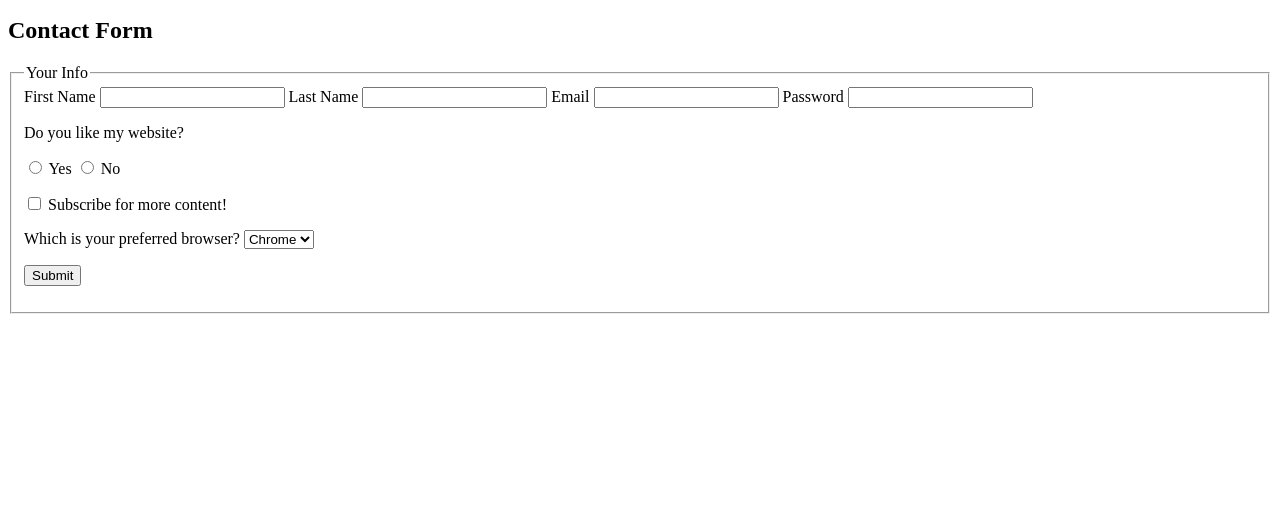
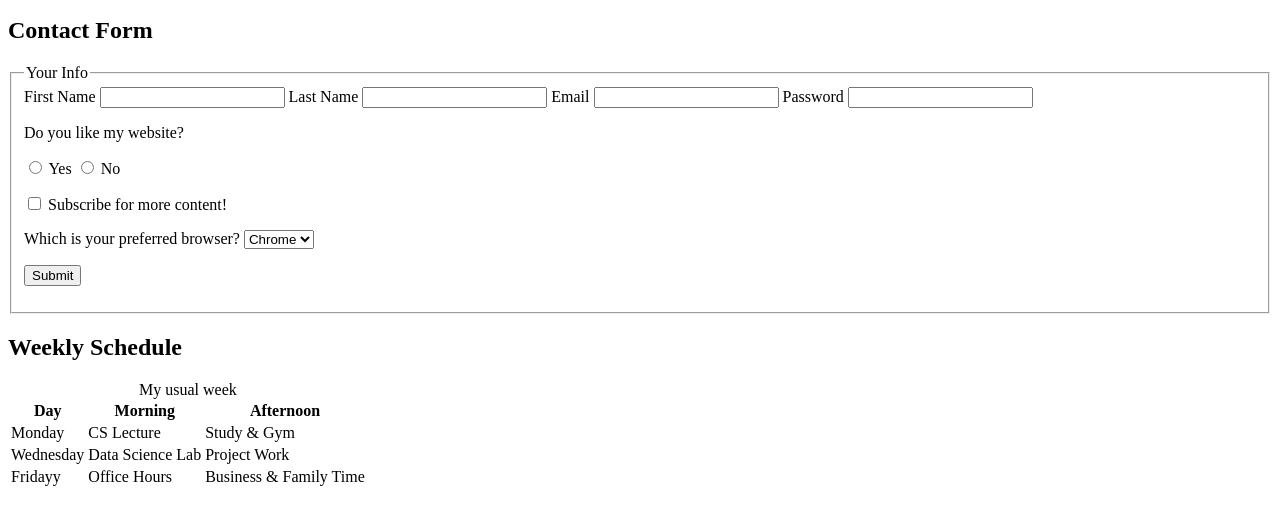
Before and after one commit to Jadon1Ferrance/Cop3060, a plain HTML site: page index.html in a window 1280 px wide. Shown: the part 155-680 px from the top of the page. Drawn offline with Linux system fonts and the light colour scheme.

Commit message:
Update index.html
add table with header and 3 data rows

```diff
--- a/index.html
+++ b/index.html
@@ -19,9 +19,6 @@
         I’m especially interested in explainable AI, medical imaging, and useful, simple
         products like this page.
       </p>
-    </main>
-  </body>
-</html>
 
       <h2>Contact Form</h2>
       <form action="#" method="post">
@@ -58,3 +55,35 @@
           <p><button type="submit">Submit</button></p>
         </fieldset>
       </form>
+
+      <h2>Weekly Schedule</h2>
+      <table>
+        <caption>My usual week</caption>
+        <thread>
+          <tr>
+            <th scope="col">Day</th>
+            <th scope="col">Morning</th>
+            <th scope="col">Afternoon</th>
+          </tr>
+        </thread>
+        <tbody>
+          <tr>
+            <td>Monday</td>
+            <td>CS Lecture</td>
+            <td>Study & Gym</td>
+          </tr>
+          <tr>
+            <td>Wednesday</td>
+            <td>Data Science Lab</td>
+            <td>Project Work</td>
+          </tr>
+          <tr>
+            <td>Fridayy</td>
+            <td>Office Hours</td>
+            <td>Business & Family Time</td>
+          </tr>
+        </tbody>
+      </table>
+    </main>
+  </body>
+</html>
```
Lines whose indentation alone changed are shown as unchanged.
